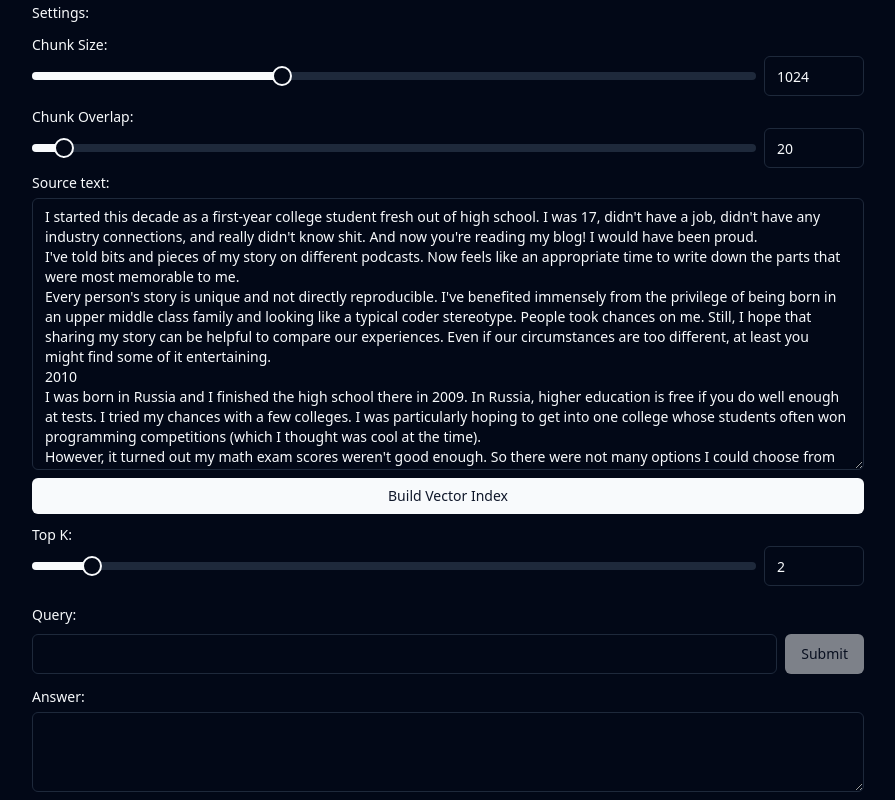
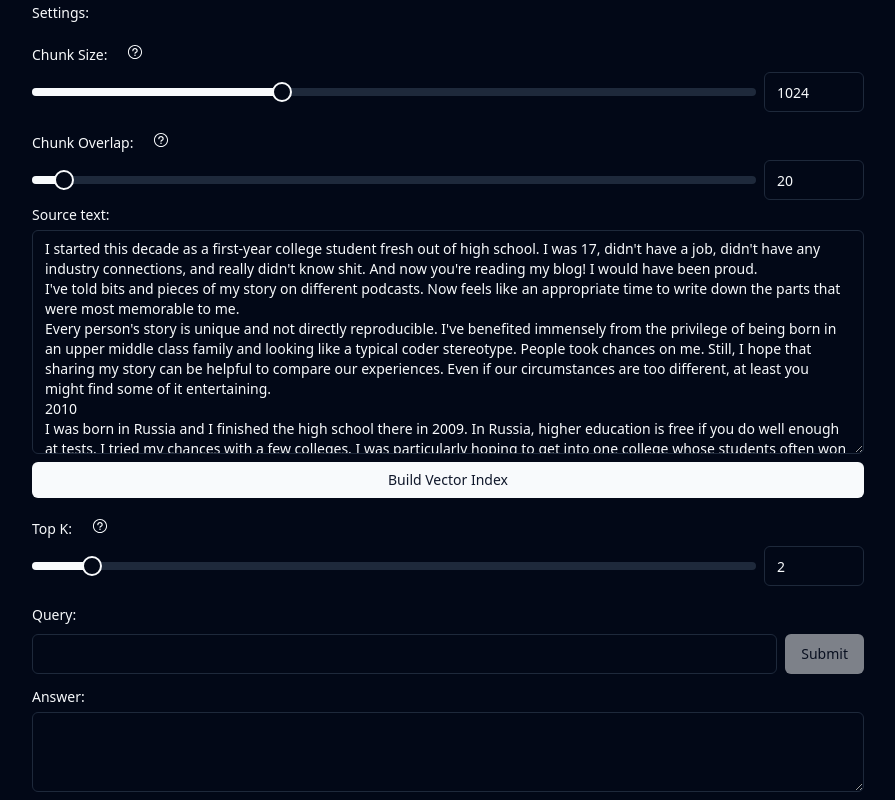
Before and after one commit to run-llama/ts-playground, a Next.js app: page / in a window 1280 px wide. Shown: the whole page, without its empty margins (192-1087 px from the left). Built offline with nearby package versions, Linux system fonts and the light colour scheme.

Commit message:
added tooltips and refactored linkedslider

```diff
--- a/components/ui/input.tsx
+++ b/components/ui/input.tsx
@@ -12,13 +12,13 @@ const Input = React.forwardRef<HTMLInputElement, InputProps>(
         type={type}
         className={cn(
           "flex h-10 w-full rounded-md border border-input bg-background px-3 py-2 text-sm ring-offset-background file:border-0 file:bg-transparent file:text-sm file:font-medium placeholder:text-muted-foreground focus-visible:outline-none focus-visible:ring-2 focus-visible:ring-ring focus-visible:ring-offset-2 disabled:cursor-not-allowed disabled:opacity-50",
-          className
+          className,
         )}
         ref={ref}
         {...props}
       />
     );
-  }
+  },
 );
 Input.displayName = "Input";
 
--- /dev/null
+++ b/components/ui/linkedslider.tsx
@@ -0,0 +1,82 @@
+import { QuestionMarkCircledIcon } from "@radix-ui/react-icons";
+import { ChangeEvent, useId } from "react";
+
+import { Button } from "@/components/ui/button";
+import { Input } from "@/components/ui/input";
+import { Label } from "@/components/ui/label";
+import {
+  Popover,
+  PopoverContent,
+  PopoverTrigger,
+} from "@/components/ui/popover";
+import { Slider } from "@/components/ui/slider";
+
+interface LinkedSliderProps {
+  className?: string;
+  label: string;
+  description?: string;
+  min: number;
+  max: number;
+  step: number;
+  value: number;
+  onChange: (value: number) => void;
+}
+
+/**
+ * A slider, input, and label that are linked together.
+ * @param props
+ * @returns
+ */
+const LinkedSlider = ({
+  className,
+  label,
+  description,
+  min,
+  max,
+  step,
+  value,
+  onChange,
+}: LinkedSliderProps) => {
+  const inputId = useId();
+
+  return (
+    <div className={className}>
+      <div className="space-x-2">
+        <Label htmlFor={inputId}>{label}</Label>
+        <Popover>
+          <PopoverTrigger>
+            <Button variant="ghost" size="icon">
+              <QuestionMarkCircledIcon className="h-4 w-4" />
+            </Button>
+          </PopoverTrigger>
+          <PopoverContent>{description}</PopoverContent>
+        </Popover>
+      </div>
+      <div className="flex flex-row space-x-2">
+        <Slider
+          value={[value]}
+          min={min}
+          max={max}
+          step={step}
+          onValueChange={(values: number[]) => {
+            onChange(values[0]);
+          }}
+        />
+        <Input
+          id={inputId}
+          type="number"
+          min={min}
+          max={max}
+          step={step}
+          value={value}
+          onChange={(e: ChangeEvent<HTMLInputElement>) => {
+            onChange(parseInt(e.target.value));
+          }}
+          className="max-w-[100px]"
+        />
+      </div>
+    </div>
+  );
+};
+
+export { LinkedSlider };
--- /dev/null
+++ b/components/ui/popover.tsx
@@ -0,0 +1,29 @@
+import * as PopoverPrimitive from "@radix-ui/react-popover";
+import * as React from "react";
+
+import { cn } from "@/lib/utils";
+
+const Popover = PopoverPrimitive.Root;
+
+const PopoverTrigger = PopoverPrimitive.Trigger;
+
+const PopoverContent = React.forwardRef<
+  React.ElementRef<typeof PopoverPrimitive.Content>,
+  React.ComponentPropsWithoutRef<typeof PopoverPrimitive.Content>
+>(({ className, align = "center", sideOffset = 4, ...props }, ref) => (
+  <PopoverPrimitive.Portal>
+    <PopoverPrimitive.Content
+      ref={ref}
+      align={align}
+      sideOffset={sideOffset}
+      className={cn(
+        "z-50 w-72 rounded-md border bg-popover p-4 text-popover-foreground shadow-md outline-none data-[state=open]:animate-in data-[state=closed]:animate-out data-[state=closed]:fade-out-0 data-[state=open]:fade-in-0 data-[state=closed]:zoom-out-95 data-[state=open]:zoom-in-95 data-[side=bottom]:slide-in-from-top-2 data-[side=left]:slide-in-from-right-2 data-[side=right]:slide-in-from-left-2 data-[side=top]:slide-in-from-bottom-2",
+        className,
+      )}
+      {...props}
+    />
+  </PopoverPrimitive.Portal>
+));
+PopoverContent.displayName = PopoverPrimitive.Content.displayName;
+
+export { Popover, PopoverContent, PopoverTrigger };
--- a/components/ui/textarea.tsx
+++ b/components/ui/textarea.tsx
@@ -11,13 +11,13 @@ const Textarea = React.forwardRef<HTMLTextAreaElement, TextareaProps>(
       <textarea
         className={cn(
           "flex min-h-[80px] w-full rounded-md border border-input bg-transparent px-3 py-2 text-sm ring-offset-background placeholder:text-muted-foreground focus-visible:outline-none focus-visible:ring-2 focus-visible:ring-ring focus-visible:ring-offset-2 disabled:cursor-not-allowed disabled:opacity-50",
-          className
+          className,
         )}
         ref={ref}
         {...props}
       />
     );
-  }
+  },
 );
 Textarea.displayName = "Textarea";
 
--- a/pages/index.tsx
+++ b/pages/index.tsx
@@ -1,12 +1,12 @@
-import { Label } from "@/components/ui/label";
-import { Textarea } from "@/components/ui/textarea";
 import Head from "next/head";
 import { ChangeEvent, useId, useState } from "react";
 
-import essay from "@/lib/essay";
 import { Button } from "@/components/ui/button";
 import { Input } from "@/components/ui/input";
-import { Slider } from "@/components/ui/slider";
+import { Label } from "@/components/ui/label";
+import { LinkedSlider } from "@/components/ui/linkedslider";
+import { Textarea } from "@/components/ui/textarea";
+import essay from "@/lib/essay";
 
 const DEFAULT_CHUNK_SIZE = 1024;
 const DEFAULT_CHUNK_OVERLAP = 20;
@@ -35,61 +35,47 @@ export default function Home() {
       <Head>
         <title>LlamaIndex.TS Playground</title>
       </Head>
-      <main className="flex flex-col mx-2 lg:mx-56 h-full">
+      <main className="mx-2 flex h-full flex-col lg:mx-56">
         <div className="space-y-2">
           <Label>Settings:</Label>
           <div>
-            <Label htmlFor={chunkSizeId}>Chunk Size:</Label>
-            <div className="flex flex-row space-x-2">
-              <Slider
-                defaultValue={[DEFAULT_CHUNK_SIZE]}
-                value={[chunkSize]}
+            <LinkedSlider
+              label="Chunk Size:"
+              description={
+                "The maximum size of the chunks we are searching over, in tokens. " +
+                "The bigger the chunk, the more likely that the information you are looking " +
+                "for is in the chunk, but also the more likely that the chunk will contain " +
+                "irrelevant information."
+              }
               min={1}
               max={3000}
               step={1}
-                onValueChange={(values: number[]) => {
-                  setChunkSize(values[0]);
+              value={chunkSize}
+              onChange={(value: number) => {
+                setChunkSize(value);
                 setNeedsNewIndex(true);
               }}
             />
-              <Input
-                id={chunkSizeId}
-                value={chunkSize}
-                onChange={(e: ChangeEvent<HTMLInputElement>) => {
-                  setChunkSize(parseInt(e.target.value));
+          </div>
+          <div>
+            <LinkedSlider
+              label="Chunk Overlap:"
+              description={
+                "The maximum amount of overlap between chunks, in tokens. " +
+                "Overlap helps ensure that sufficient contextual information is retained."
+              }
+              min={1}
+              max={600}
+              step={1}
+              value={chunkOverlap}
+              onChange={(value: number) => {
+                setChunkOverlap(value);
                 setNeedsNewIndex(true);
               }}
-                className="max-w-[100px]"
             />
           </div>
         </div>
-          <div>
-            <Label htmlFor={chunkOverlapId}>Chunk Overlap:</Label>
-            <div className="flex flex-row space-x-2">
-              <Slider
-                defaultValue={[DEFAULT_CHUNK_OVERLAP]}
-                value={[chunkOverlap]}
-                min={1}
-                max={600}
-                step={1}
-                onValueChange={(values: number[]) => {
-                  setChunkOverlap(values[0]);
-                  setNeedsNewIndex(true);
-                }}
-              />
-              <Input
-                id={chunkOverlapId}
-                value={chunkOverlap}
-                onChange={(e: ChangeEvent<HTMLInputElement>) => {
-                  setChunkSize(parseInt(e.target.value));
-                  setNeedsNewIndex(true);
-                }}
-                className="max-w-[100px]"
-              />
-            </div>
-          </div>
-        </div>
-        <div className="flex flex-col flex-auto h-3/4 my-2 space-y-2">
+        <div className="my-2 flex h-3/4 flex-auto flex-col space-y-2">
           <Label htmlFor={sourceId}>Source text:</Label>
           <Textarea
             id={sourceId}
@@ -135,29 +121,21 @@ export default function Home() {
         >
           Build Vector Index
         </Button>
-        <div className="my-2">
-          <Label htmlFor={topKId}>Top K:</Label>
-          <div className="flex flex-row space-x-2">
-            <Slider
-              defaultValue={[DEFAULT_TOP_K]}
-              value={[topK]}
+        <LinkedSlider
+          className="my-2"
+          label="Top K:"
+          description={
+            "The maximum number of chunks to return from the search. " +
+            "It's called Top K because we are retrieving the K nearest neighbors of the query."
+          }
           min={1}
           max={15}
           step={1}
-              onValueChange={(values: number[]) => {
-                setTopK(values[0]);
+          value={topK}
+          onChange={(value: number) => {
+            setTopK(value);
           }}
         />
-            <Input
-              id={topKId}
-              value={topK}
-              onChange={(e: ChangeEvent<HTMLInputElement>) => {
-                setTopK(parseInt(e.target.value));
-              }}
-              className="max-w-[100px]"
-            />
-          </div>
-        </div>
         <div className="my-2 space-y-2">
           <Label htmlFor={queryId}>Query:</Label>
           <div className="flex w-full space-x-2">
@@ -204,7 +182,7 @@ export default function Home() {
             </Button>
           </div>
         </div>
-        <div className="flex flex-col flex-auto h-1/4 my-2 space-y-2">
+        <div className="my-2 flex h-1/4 flex-auto flex-col space-y-2">
           <Label htmlFor={answerId}>Answer:</Label>
           <Textarea className="flex-1" readOnly value={answer} id={answerId} />
         </div>
--- /dev/null
+++ b/prettier.config.js
@@ -0,0 +1,3 @@
+module.exports = {
+  plugins: ["prettier-plugin-organize-imports", "prettier-plugin-tailwindcss"],
+};
```
Also changed, not shown: components/ui/button.tsx (+13 -13 lines), components/ui/label.tsx (+9 -9 lines), components/ui/slider.tsx (+7 -7 lines), package.json (+8 -1 lines), 2 other files (tests, documents, lock files or other folders). Lines whose indentation alone changed are shown as unchanged.
